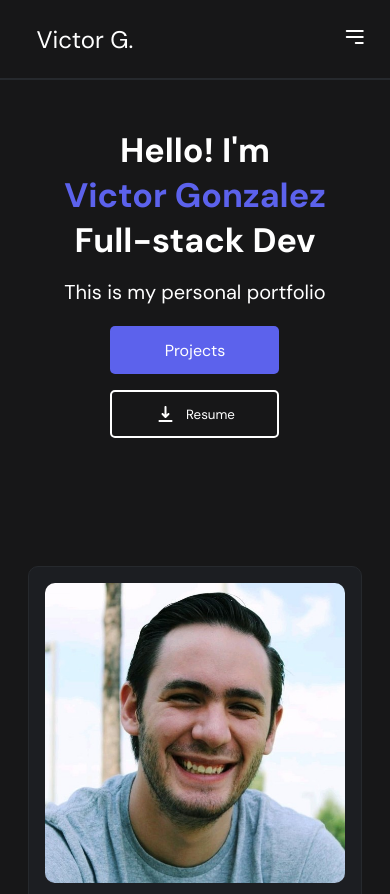
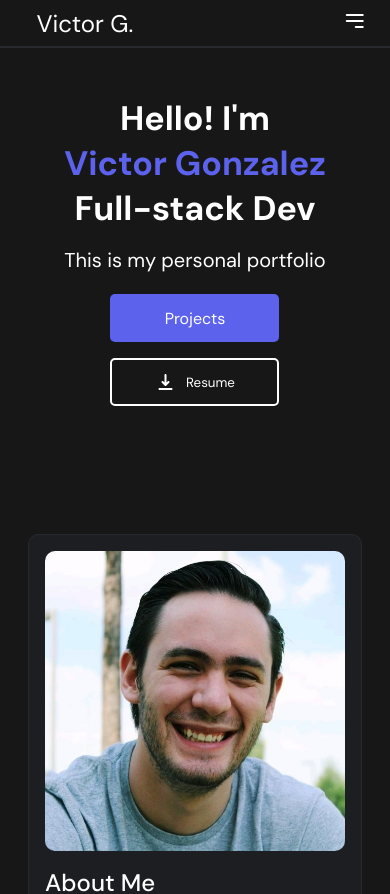
Before and after one commit to Vgonma/Profesional-Portfolio, a React (Vite) app: page / in a window 390 px wide. Shown: the top 894 px of the page. Built offline with nearby package versions, Linux system fonts and the light colour scheme.

Commit message:
navbar made sticky

```diff
--- a/src/App.css
+++ b/src/App.css
@@ -29,12 +29,18 @@ img {
 }
 
 .navbar {
+  position: sticky;
+  top: 0;
+  left: 0;
+  right: 0;
   display: flex;
   align-items: center;
   justify-content: space-between;
   padding: 0 5%;
   height: 5rem;
+  background-color: var(--bg);
   border-bottom: 2px solid var(--border);
+  z-index: 100;
 }
 
 .nav-link{
@@ -311,7 +317,6 @@ img {
   bottom: 0;
   left: 0;
   right: 0;
-  z-index: 100;
   opacity: 1;
   background: rgb(28,30,34);
   background: linear-gradient(0deg, rgba(28,30,34,1) 0%, rgba(255,174,0,0) 100%);
@@ -341,6 +346,10 @@ img {
 
 /* ======================== Media queries ======================== */
 @media only screen and (max-width: 767px) {
+  .navbar {
+    height: 3rem;
+  }
+
   .nav-btn {
     display: block;
   }
```
